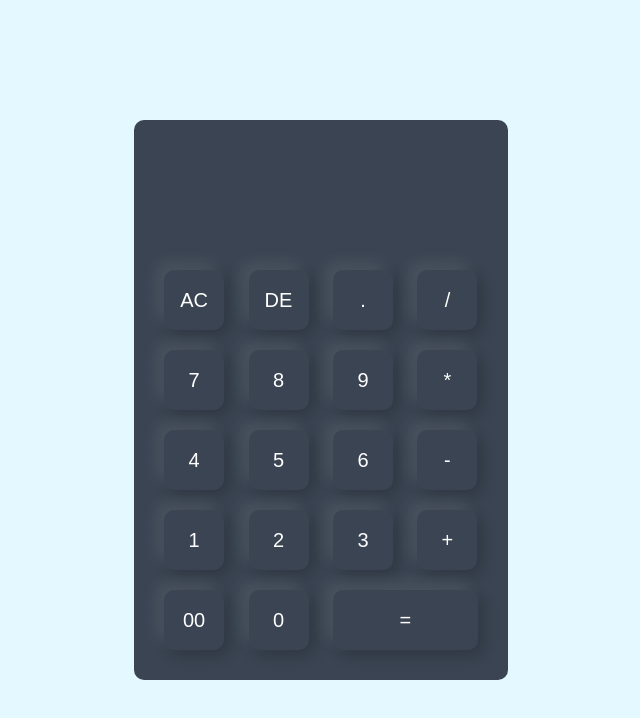
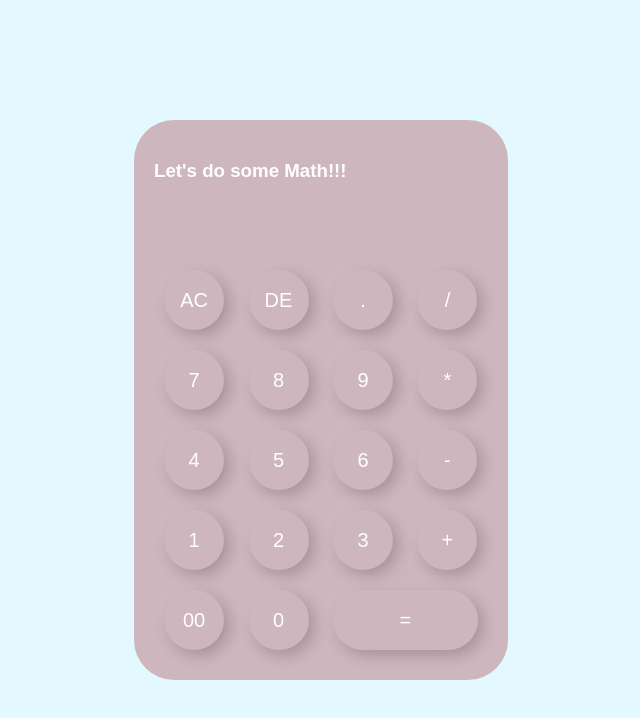
Before and after one commit to anil-kumarbattula/Calculator, a plain HTML site: page index.html in a window 1280 px wide. Shown: the whole page, without its empty margins (319-959 px from the left). Drawn offline with Linux system fonts and the light colour scheme.

Commit message:
code Updated

```diff
--- a/index.html
+++ b/index.html
@@ -7,7 +7,7 @@
     <link rel="stylesheet" href="style.css">
 </head>
 <body>
-    <div class="container">
+    <!-- <div class="container">
         <div class="calculator">
             <form>
                 <div class="display">
@@ -44,6 +44,46 @@
                 </div>
             </form>
         </div>
+    </div> -->
+    <div class="container">
+        <div class="calculator">
+                <div class="displayCal">
+                    <h3 style="color: #fff;">Let's do some Math!!!</h3>
+                    <input name="display" id="display">
+                </div>
+                <div>
+                    <button onclick="clearDisplay()">AC</button>
+                    <button onclick="deleteElement()">DE</button>
+                    <button onclick="appendToDisplay('.')">.</button>
+                    <button onclick="appendToDisplay('/')">/</button>
+                </div>
+                <div>
+                    <button onclick="appendToDisplay('7')">7</button>
+                    <button onclick="appendToDisplay('8')">8</button>
+                    <button onclick="appendToDisplay('9')">9</button>
+                    <button onclick="appendToDisplay('*')">*</button>
+                </div>
+                <div>
+                    <button onclick="appendToDisplay('4')">4</button>
+                    <button onclick="appendToDisplay('5')">5</button>
+                    <button onclick="appendToDisplay('6')">6</button>
+                    <button onclick="appendToDisplay('-')">-</button>
+                </div>
+                <div>
+                    <button onclick="appendToDisplay('1')">1</button>
+                    <button onclick="appendToDisplay('2')">2</button>
+                    <button onclick="appendToDisplay('3')">3</button>
+                    <button onclick="appendToDisplay('+')">+</button>
+                </div>
+                <div>
+                    <button onclick="appendToDisplay('00')">00</button>
+                    <button onclick="appendToDisplay('0')">0</button>
+                    <button onclick="calculate()" class="equal">=</button>
+                </div>
+            </form>
+        </div>
     </div>
+
+    <script src="index.js"></script>
 </body>
 </html>
--- /dev/null
+++ b/index.js
@@ -0,0 +1,21 @@
+const display = document.getElementById("display");
+
+function appendToDisplay(input){
+    display.value += input;
+}
+
+function clearDisplay(){
+    display.value = "";
+}
+
+function calculate(){
+    try {
+        display.value = eval(display.value);
+    } catch (error) {
+        display.value = "ERROR";
+    }
+}
+
+function deleteElement(){
+    display.value = display.value.toString().slice(0,-1);
+}
--- a/style.css
+++ b/style.css
@@ -15,12 +15,12 @@
 }
 
 .calculator{
-    background: #3a4452;
+    background: #cdb6bd;
     padding: 20px;
-    border-radius: 10px;
+    border-radius: 40px;
 }
 
-.calculator form input{
+/* .calculator form input{
     border: 0;
     outline: 0;
     width: 60px;
@@ -32,20 +32,34 @@
     color: #fff;
     cursor: pointer;
     margin: 10px;
+} */
+
+.calculator button,input{
+    border: 0;
+    outline: 0;
+    width: 60px;
+    height: 60px;
+    border-radius: 50px;
+    box-shadow: -8px -8px 15px rgba(225, 225, 225, 0.1),5px 5px 15px rgba(0, 0, 0, 0.2);
+    background: transparent;
+    font-size: 20px;
+    color: #fff;
+    cursor: pointer;
+    margin: 10px;
 }
 
-form .display{
+.displayCal{
     display: flex;
     justify-content: flex-end;
     margin: 20px 0;
 }
 
-form .display input{
+.displayCal input{
     text-align: right;
     flex: 1;
     font-size: 45px;
     box-shadow: none;
 }
-form input.equal{
+button.equal{
     width: 145px;
 }
```
